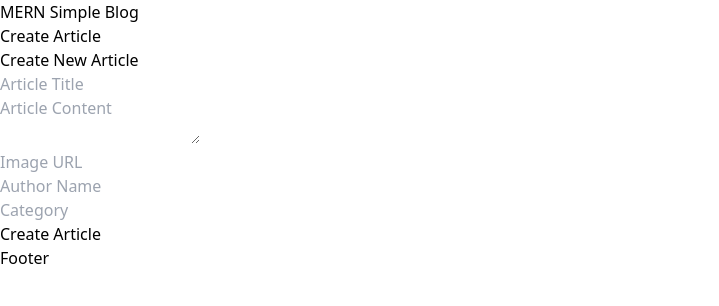
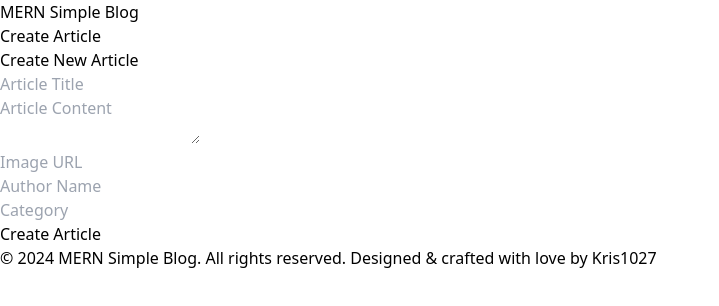
Before and after one commit to Kris1027/mern-simple-blog, a React (Vite) app in the folder client/: page /create in a window 1280 px wide. Shown: the top 306 px of the page, without its empty margins (0-719 px from the left). Built offline with nearby package versions, Linux system fonts and the light colour scheme.

Commit message:
update the style of the footer component, working with layout

```diff
--- a/client/src/components/footer.jsx
+++ b/client/src/components/footer.jsx
@@ -1,5 +1,20 @@
 function Footer() {
-    return <div>Footer</div>;
+    return (
+        <footer className='bg-white/80 backdrop-blur-md shadow-sm p-4 mx-auto flex items-center justify-between'>
+            <p className='text-sm text-gray-600'>
+                &copy; {new Date().getFullYear()} MERN Simple Blog. All rights reserved. Designed &
+                crafted with love by{' '}
+                <a
+                    href='https://www.linkedin.com/in/krzysztof-obarzanek-6b8803254/'
+                    target='_blank'
+                    rel='noopener noreferrer'
+                    className='text-[var(--primary)] hover:underline font-bold'
+                >
+                    Kris1027
+                </a>
+            </p>
+        </footer>
+    );
 }
 
 export default Footer;
--- a/client/src/layouts/root-layout.jsx
+++ b/client/src/layouts/root-layout.jsx
@@ -4,12 +4,12 @@ import Navbar from '../components/navbar';
 
 function RootLayout() {
     return (
-        <div className='min-h-screen bg-gradient-to-b from-gray-50 to-white'>
-            <div className='max-w-[1280px] mx-auto'>
+        <div className='min-h-screen bg-gradient-to-b from-gray-50 to-white flex flex-col'>
+            <div className='max-w-[1280px] mx-auto flex-grow'>
                 <Navbar />
                 <Outlet />
-                <Footer />
             </div>
+            <Footer />
         </div>
     );
 }
--- a/client/src/pages/article-page.jsx
+++ b/client/src/pages/article-page.jsx
@@ -10,7 +10,7 @@ function ArticlePage() {
     if (isLoading) return <LoadingSpinner />;
 
     return (
-        <main className='min-h-screen bg-gradient-to-b from-gray-50 to-white pt-20'>
+        <main className='bg-gradient-to-b from-gray-50 to-white pt-20'>
             <div className='max-w-4xl mx-auto px-4 py-8'>
                 <ArticleCard article={article} showButtons={true} />
             </div>
--- a/client/src/pages/create-article-page.jsx
+++ b/client/src/pages/create-article-page.jsx
@@ -5,7 +5,7 @@ function CreateArticlePage() {
     const actionData = useActionData();
 
     return (
-        <main className='min-h-screen bg-gradient-to-b from-gray-50 to-white pt-20 px-4'>
+        <main className='bg-gradient-to-b from-gray-50 to-white pt-20 px-4'>
             <div className='max-w-3xl mx-auto py-8'>
                 <h2 className='text-3xl font-bold text-center mb-8 bg-gradient-to-r from-blue-600 to-purple-600 bg-clip-text text-transparent'>
                     Create New Article
--- a/client/src/pages/home-page.jsx
+++ b/client/src/pages/home-page.jsx
@@ -10,7 +10,7 @@ function HomePage() {
     if (isLoading) return <LoadingSpinner />;
 
     return (
-        <main className='min-h-screen bg-gradient-to-b from-gray-50 to-white pt-20'>
+        <main className='bg-gradient-to-b from-gray-50 to-white pt-20'>
             <div className='max-w-7xl mx-auto px-4 py-8'>
                 <h1 className='text-4xl font-bold text-gray-800 mb-8 text-center bg-gradient-to-r from-blue-600 to-purple-600 bg-clip-text text-transparent'>
                     Latest Articles
```
